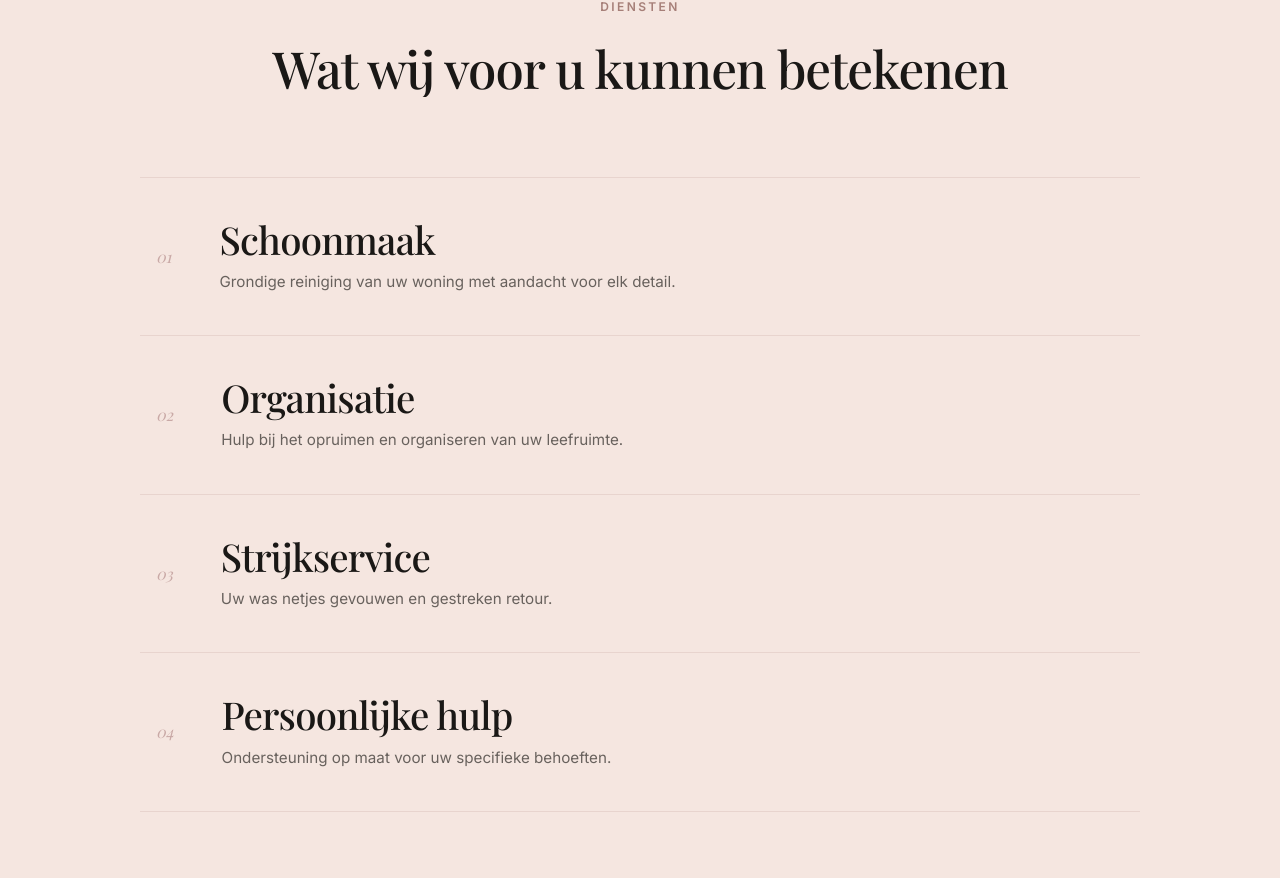
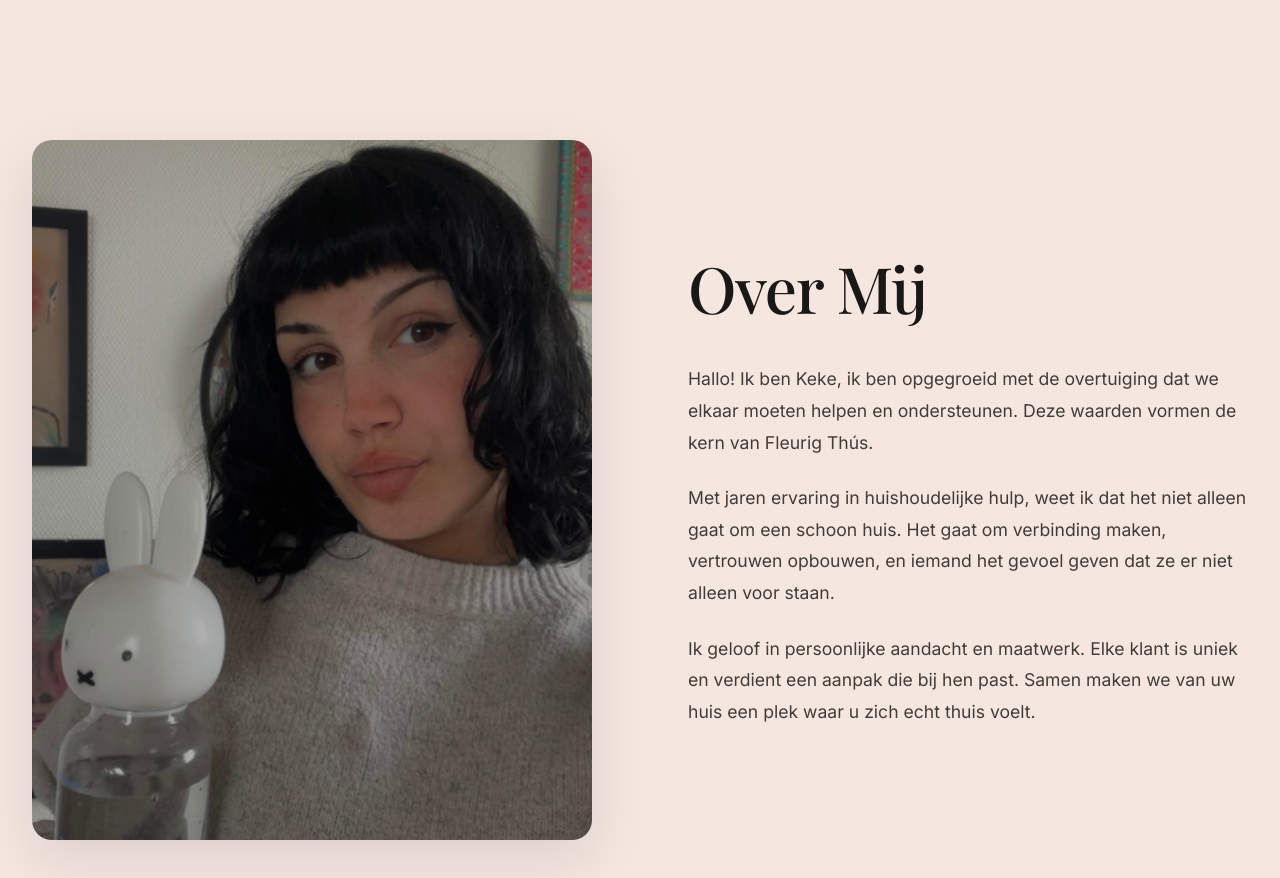
Before and after one commit to dice-pls7/fleurigthus, a Next.js app: page / in a window 1280 px wide. Shown: the part 1919-2797 px from the top of the page. Built offline with nearby package versions, Linux system fonts and the light colour scheme; a web font is replaced by a local one.

Commit message:
foto van keke geadd, styling fixes

```diff
--- a/src/app/home.css
+++ b/src/app/home.css
@@ -33,7 +33,7 @@
 .hero-title {
   font-size: clamp(4rem, 15vw, 12rem);
   font-weight: 500;
-  line-height: 0.9;
+  line-height: 1.2;
   letter-spacing: -0.04em;
   margin-bottom: 2rem;
 }
@@ -204,6 +204,75 @@
   opacity: 0.8;
 }
 
+/* About Me Section */
+.about-section {
+  padding: 10rem 0;
+  background: var(--color-blush);
+}
+
+.about-grid {
+  display: grid;
+  grid-template-columns: 1fr 1fr;
+  gap: 6rem;
+  align-items: center;
+}
+
+.about-image-wrapper {
+  position: relative;
+  aspect-ratio: 4 / 5;
+  border-radius: 20px;
+  overflow: hidden;
+  box-shadow: 0 20px 60px rgba(0, 0, 0, 0.1);
+}
+
+.about-image-placeholder {
+  width: 100%;
+  height: 100%;
+  background: linear-gradient(135deg, var(--color-rose) 0%, var(--color-dusty-rose) 100%);
+  display: flex;
+  align-items: center;
+  justify-content: center;
+  position: relative;
+}
+
+.about-image-placeholder::before {
+  content: '';
+  position: absolute;
+  inset: 0;
+  background: radial-gradient(circle at 30% 30%, rgba(255, 255, 255, 0.2), transparent);
+}
+
+.image-icon {
+  font-size: 6rem;
+  color: var(--color-cream);
+  opacity: 0.6;
+  z-index: 1;
+}
+
+.about-content {
+  display: flex;
+  flex-direction: column;
+  gap: 1.5rem;
+}
+
+.about-title {
+  font-size: clamp(2.5rem, 5vw, 4rem);
+  color: var(--color-soft-black);
+  line-height: 1.1;
+  margin-bottom: 1rem;
+}
+
+.about-text {
+  font-size: 1.1rem;
+  line-height: 1.8;
+  color: var(--color-charcoal);
+  opacity: 0.9;
+}
+
+.about-text:not(:last-child) {
+  margin-bottom: 0.5rem;
+}
+
 /* Services Section */
 .services-section {
   padding: 8rem 0;
@@ -363,6 +432,11 @@
     gap: 3rem;
   }
 
+  .about-grid {
+    grid-template-columns: 1fr;
+    gap: 4rem;
+  }
+
   .values-grid {
     grid-template-columns: 1fr;
     gap: 1.5rem;
@@ -387,6 +461,14 @@
     align-items: center;
   }
 
+  .about-section {
+    padding: 6rem 0;
+  }
+
+  .about-grid {
+    gap: 3rem;
+  }
+
   .service-link {
     flex-direction: column;
     align-items: flex-start;
--- a/src/app/page.tsx
+++ b/src/app/page.tsx
@@ -6,6 +6,8 @@ import Link from 'next/link'
 import MagneticButton from '@/components/MagneticButton'
 import RevealText from '@/components/RevealText'
 import ParallaxSection from '@/components/ParallaxSection'
+import Image from 'next/image'
+import imageOfKeke from '../../public/images/Fotokeke.jpg'
 
 const services = [
   {
@@ -211,6 +213,58 @@ export default function Home() {
         </div>
       </section>
 
+      {/* About Me Section */}
+      <section className="about-section">
+        <div className="container">
+          <div className="about-grid">
+            <motion.div
+              className="about-image"
+              initial={{ opacity: 0, x: -50 }}
+              whileInView={{ opacity: 1, x: 0 }}
+              viewport={{ once: true, amount: 0.3 }}
+              transition={{ duration: 0.8, ease: [0.6, 0.05, 0.01, 0.9] }}
+            >
+              <div className="about-image-wrapper">
+
+                <Image
+                  src={imageOfKeke}
+                  alt="Foto keke"
+                  layout="fill"
+                  objectFit="cover"
+                  objectPosition="center"
+                />
+              </div>
+            </motion.div>
+
+            <div className="about-content">
+              <RevealText delay={0.1}>
+                <h2 className="about-title">Over Mij</h2>
+              </RevealText>
+              <RevealText delay={0.2}>
+                <p className="about-text">
+                  Hallo! Ik ben Keke, ik ben opgegroeid met de overtuiging dat we elkaar moeten helpen
+                  en ondersteunen. Deze waarden vormen de kern van Fleurig Thús.
+                </p>
+              </RevealText>
+              <RevealText delay={0.3}>
+                <p className="about-text">
+                  Met jaren ervaring in huishoudelijke hulp, weet ik dat het niet alleen
+                  gaat om een schoon huis. Het gaat om verbinding maken, vertrouwen opbouwen,
+                  en iemand het gevoel geven dat ze er niet alleen voor staan.
+                </p>
+              </RevealText>
+              <RevealText delay={0.4}>
+                <p className="about-text">
+                  Ik geloof in persoonlijke aandacht en maatwerk. Elke klant is uniek en
+                  verdient een aanpak die bij hen past. Samen maken we van uw huis een
+                  plek waar u zich echt thuis voelt.
+                </p>
+              </RevealText>
+            </div>
+          </div>
+        </div>
+      </section>
+
       {/* Services Section */}
       <section className="services-section">
         <div className="container">
@@ -220,7 +274,7 @@ export default function Home() {
             </RevealText>
             <RevealText delay={0.1}>
               <h2 className="services-title">
-                Wat wij voor u kunnen betekenen
+                Wat ik voor u kan betekenen
               </h2>
             </RevealText>
           </div>
@@ -275,7 +329,7 @@ export default function Home() {
               Klaar voor een <em>fleurig</em> thuis?
             </h2>
             <p className="cta-text">
-              Neem vrijblijvend contact op en ontdek wat wij voor u kunnen betekenen.
+              Neem vrijblijvend contact op en ontdek wat ik voor u kan betekenen.
             </p>
             <MagneticButton href="/contact" variant="outline" dataCursor="Start">
               Start vandaag
```
Also changed, not shown: public/images/Fotokeke.jpg (added).
